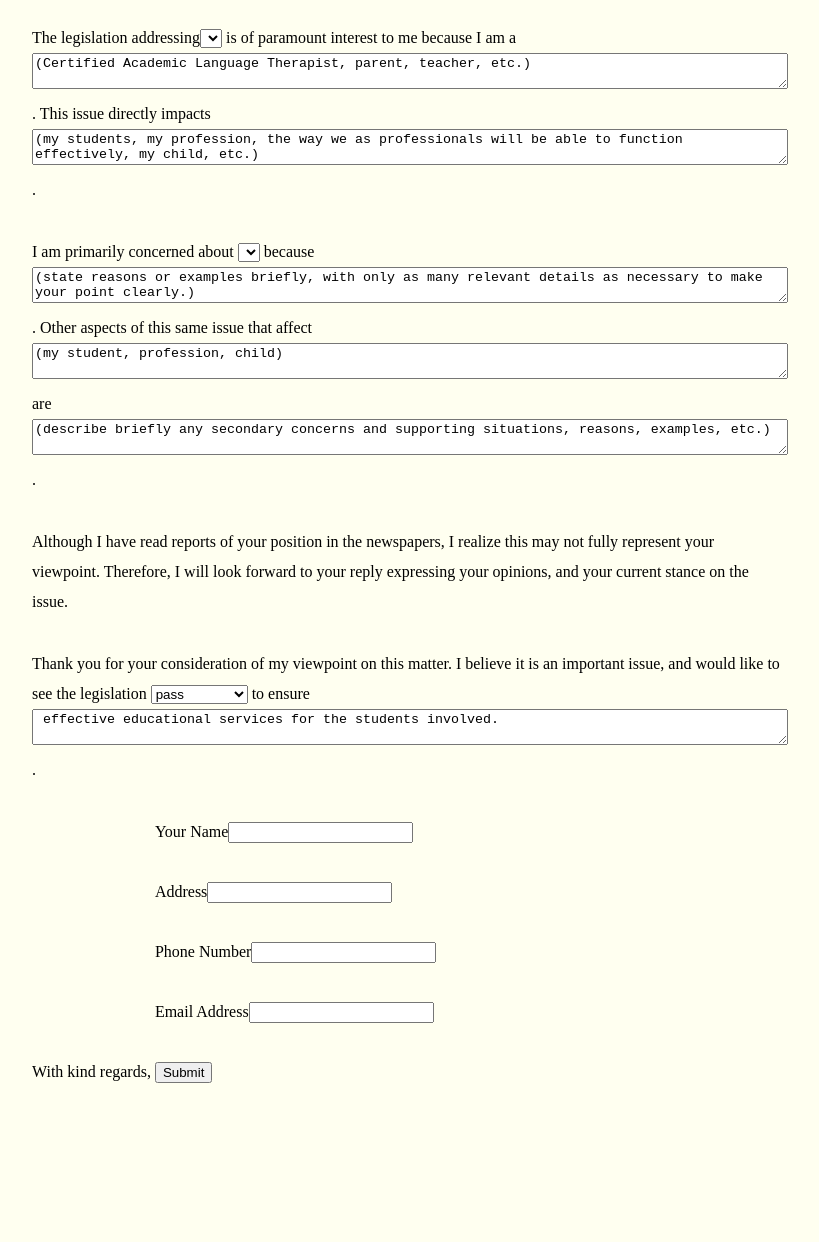
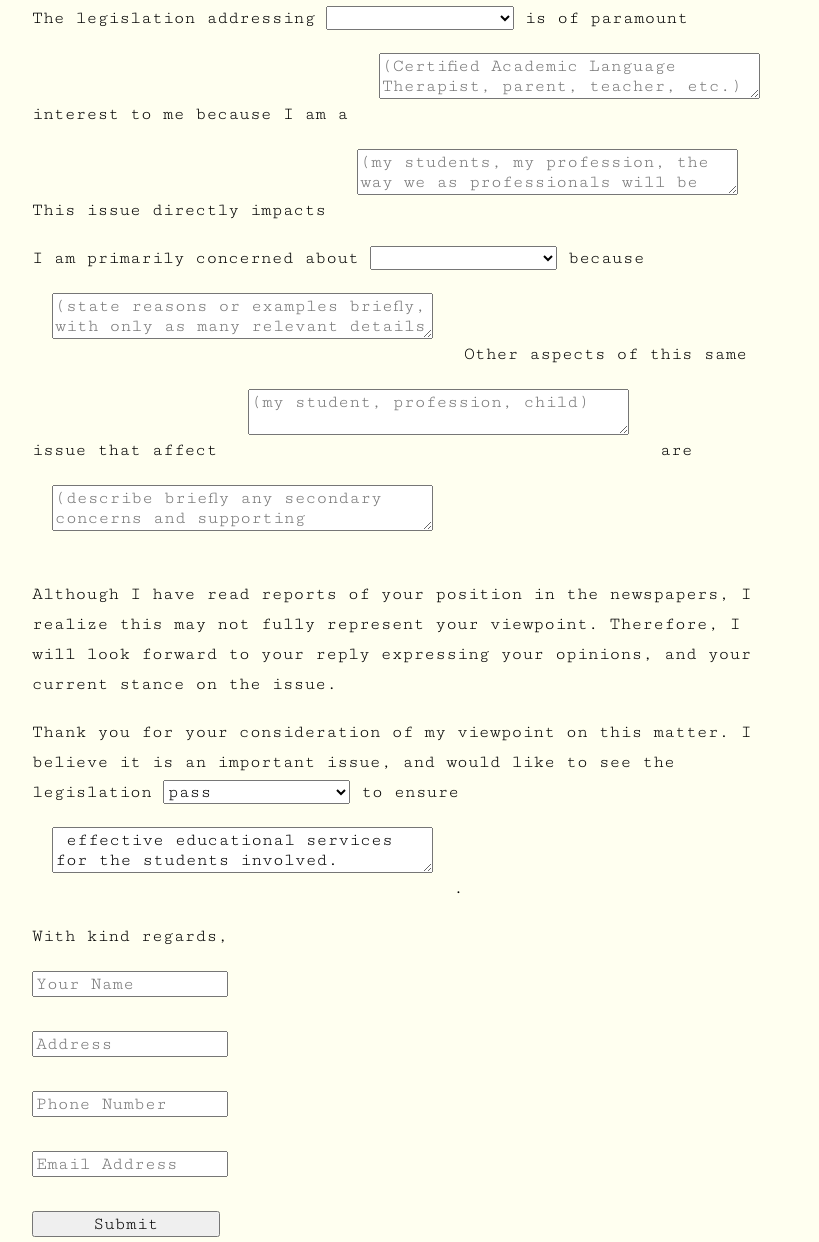
Before and after one commit to livhoffman/dearrepresentative, a plain HTML site: page DearRep/index.html in a window 1280 px wide. Shown: the part 339-1581 px from the top of the page, without its empty margins (233-1052 px from the left). Before the commit the page ends 1462 px from the top, so only its background shows below. Drawn offline with Linux system fonts and the light colour scheme.

Commit message:
updated font, styling, etc.

```diff
--- a/DearRep/index.html
+++ b/DearRep/index.html
@@ -4,6 +4,7 @@
     <meta charset="utf-8">
     <title>Letter to Your Representative</title>
     <link href="./style.css" type="text/css" rel="stylesheet">
+    <link href="https://fonts.googleapis.com/css?family=Cutive+Mono" rel="stylesheet">
     </style>
   </head>
   <body>
@@ -19,14 +20,14 @@
     <div id="body">
       <p>Dear Representative <select>(last name)</select>:
       </p>
-      <p>The legislation addressing<select>(describe issue concisely, or use exact name of bill before legislature)</select>  is of paramount interest to me because I am a
-        <textarea>(Certified Academic Language Therapist, parent, teacher, etc.)</textarea>. This issue directly impacts
-        <textarea>(my students, my profession, the way we as professionals will be able to function effectively, my child, etc.)</textarea>.
+      <p>The legislation addressing <select>(describe issue concisely, or use exact name of bill before legislature)</select>  is of paramount interest to me because I am a
+        <textarea placeholder="(Certified Academic Language Therapist, parent, teacher, etc.)"></textarea> This issue directly impacts
+        <textarea placeholder="(my students, my profession, the way we as professionals will be able to function effectively, my child, etc.)"></textarea>
       </p>
       <p>I am primarily concerned about <select>(describe major specific concern within the larger issue)</select> because
-        <textarea>(state reasons or examples briefly, with only as many relevant details as necessary to make your point clearly.)</textarea>.
-        Other aspects of this same issue that affect <textarea rows="2" cols="20">(my student, profession, child)</textarea> are
-        <textarea>(describe briefly any secondary concerns and supporting situations, reasons, examples, etc.)</textarea>.
+        <textarea placeholder="(state reasons or examples briefly, with only as many relevant details as necessary to make your point clearly.)"></textarea>
+        Other aspects of this same issue that affect <textarea placeholder="(my student, profession, child)"></textarea> are
+        <textarea placeholder="(describe briefly any secondary concerns and supporting situations, reasons, examples, etc.)"></textarea>
       </p>
       <p>Although I have read reports of your position in the newspapers, I realize this may not fully represent your viewpoint. Therefore, I will look forward to your reply expressing your opinions, and your current stance on the issue.
       </p>
@@ -43,10 +44,10 @@
       <p>With kind regards,
       </p>
       <p>
-        Your Name<input></input><br /><br />
-        Address<input></input><br /><br />
-        Phone Number<input></input><br /><br />
-        Email Address<input></input><br /><br />
+        <input placeholder="Your Name"></input><br /><br />
+        <input placeholder="Address"</input><br /><br />
+        <input placeholder="Phone Number"</input><br /><br />
+        <input placeholder="Email Address"</input><br /><br />
         <input type=submit></input>
       </p>
     </div>
--- a/DearRep/style.css
+++ b/DearRep/style.css
@@ -1,17 +1,21 @@
-
+body {
+    background-color: #FFFFF0;
+    font-family: 'Cutive Mono', monospace;
+}
 
 h1 {
-  font-family: "Hoefler Text";
+  font-weight: bold;
+  margin: 50px auto;
+  font-size: 32px
 }
 
 h2 {
-  font-family: "Hoefler Text";
+  font-size: 20px
 }
 
 p {
-  font-family: "Hoefler Text";
   line-height: 30px;
-  display: inline-block;
+  font-size: 18px;
 }
 
 #box {
@@ -19,15 +23,25 @@ p {
   width: 750px;
 }
 
-body {
-    background-color: #FFFFF0;
+textarea {
+  height: 100%;
+  width: 50%;
+  font-size: 18px;
+  font-family: 'Cutive Mono', monospace;
+  display: inline-block;
+  margin: 20px 20px;
 }
 
-span {
-  color: #FFD700;
+select {
+  height: 100%;
+  width: 25%;
+  font-size: 18px;
+  font-family: 'Cutive Mono', monospace;
 }
 
-textarea {
-  height: 100%;
-  width: 100%;
-}
+input {
+    height: 100%;
+    width: 25%;
+    font-size: 18px;
+    font-family: 'Cutive Mono', monospace;
+  }
```
Also changed, not shown: DearRep/about.html (+6 -5 lines).
